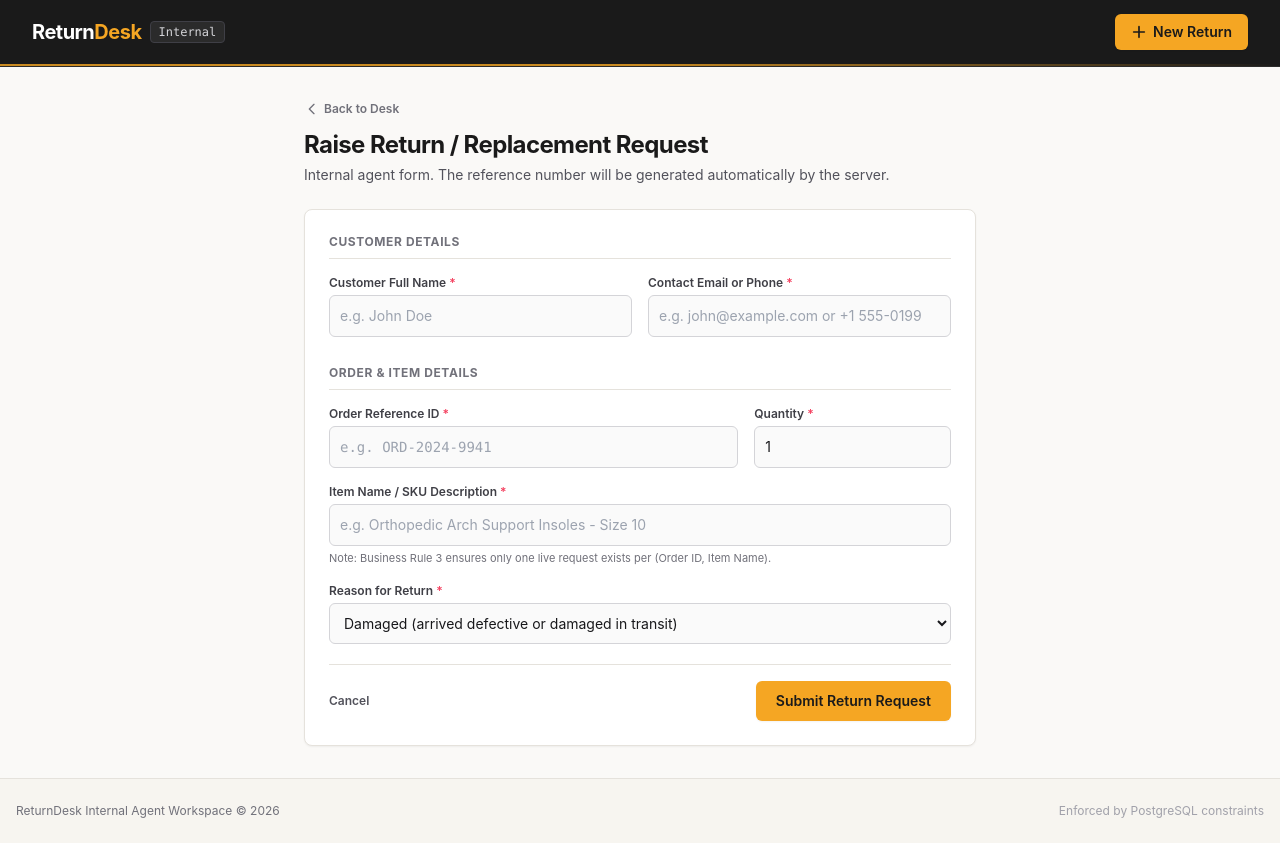
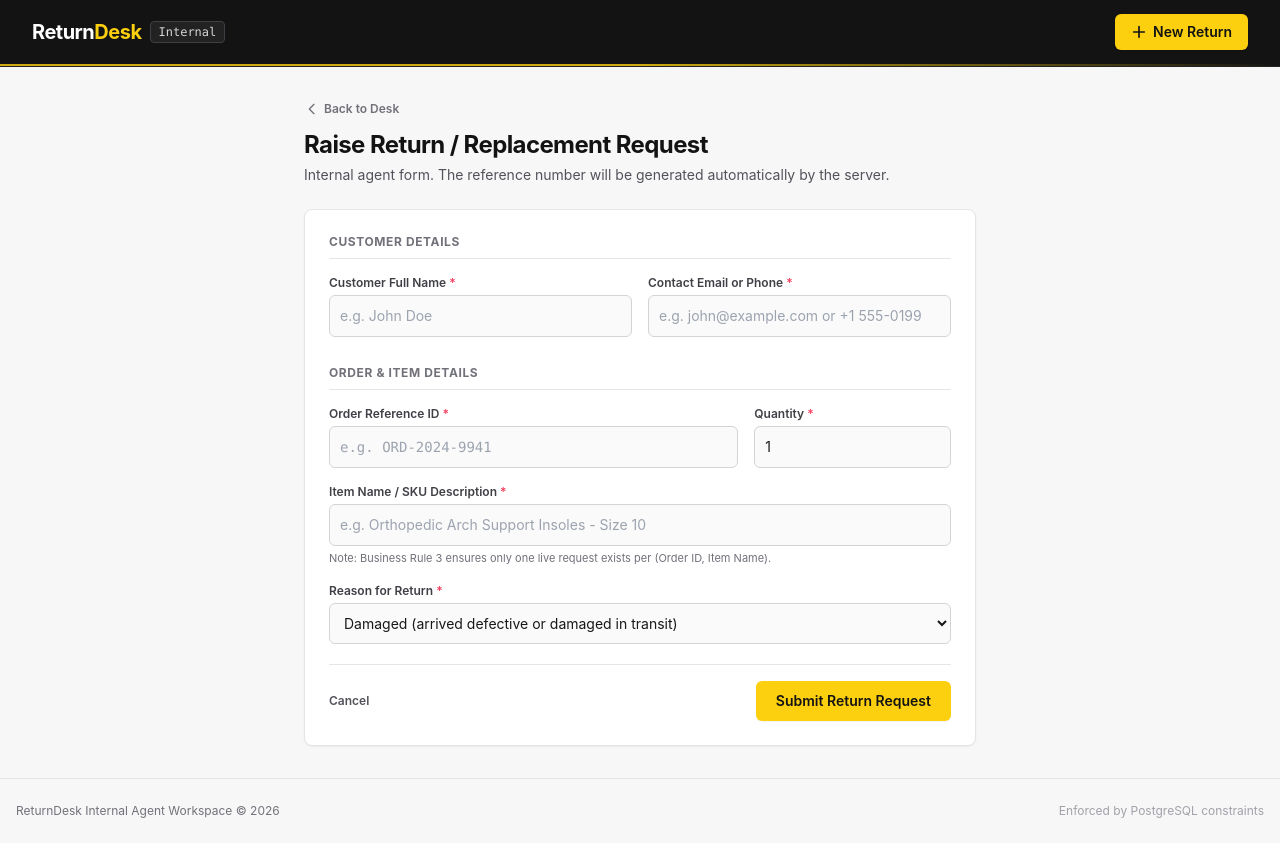
Before and after one commit to parkheegulati/ReturnDesk, a Next.js app: page /requests/new in a window 1280 px wide. Built offline with nearby package versions, Linux system fonts and the light colour scheme.

Commit message:
fix build and config

```diff
--- a/app/globals.css
+++ b/app/globals.css
@@ -7,8 +7,8 @@
 }
 
 body {
-  background-color: #faf9f7;
-  color: #1a1a1a;
+  background-color: #F7F7F7;
+  color: #131313;
   font-family: var(--font-sans);
   min-height: 100vh;
 }
--- a/app/layout.tsx
+++ b/app/layout.tsx
@@ -22,7 +22,7 @@ export default function RootLayout({
         <main className="flex-1 max-w-7xl w-full mx-auto px-4 sm:px-6 lg:px-8 py-6 sm:py-8">
           {children}
         </main>
-        <footer className="border-t border-frido-line py-6 text-center text-xs text-zinc-500 bg-[#f7f5f0]">
+        <footer className="border-t border-frido-line py-6 text-center text-xs text-zinc-500 bg-[#F7F7F7]">
           <div className="max-w-7xl mx-auto px-4 flex flex-col sm:flex-row items-center justify-between gap-2">
             <span>ReturnDesk Internal Agent Workspace &copy; {new Date().getFullYear()}</span>
             <span className="text-zinc-400">Enforced by PostgreSQL constraints</span>
--- a/app/page.tsx
+++ b/app/page.tsx
@@ -294,7 +294,7 @@ export default function RequestsPage() {
             {/* Desktop Table View */}
             <div className="hidden md:block overflow-x-auto">
               <table className="min-w-full divide-y divide-frido-line text-left text-sm">
-                <thead className="bg-[#fcfbf9] text-xs font-semibold text-zinc-600 uppercase tracking-wider select-none">
+                <thead className="bg-[#F7F7F7] text-xs font-semibold text-zinc-600 uppercase tracking-wider select-none">
                   <tr>
                     <th scope="col" className="px-5 py-3.5">
                       <button
@@ -448,7 +448,7 @@ export default function RequestsPage() {
 
         {/* Pagination Footer */}
         {!loading && pagination.total > 0 && (
-          <div className="bg-[#fcfbf9] px-4 py-3 border-t border-frido-line flex flex-col sm:flex-row items-center justify-between gap-3 text-xs text-zinc-600">
+          <div className="bg-[#F7F7F7] px-4 py-3 border-t border-frido-line flex flex-col sm:flex-row items-center justify-between gap-3 text-xs text-zinc-600">
             <div>
               Showing{' '}
               <span className="font-semibold text-zinc-900">
--- a/app/requests/[id]/page.tsx
+++ b/app/requests/[id]/page.tsx
@@ -449,7 +449,7 @@ export default function RequestDetailPage() {
 
           {/* Card: Decision & Resolution (if decided) */}
           {(detail.status === 'approved' || detail.status === 'completed' || detail.resolution) && (
-            <div className="bg-[#fcfbf9] rounded-lg border border-teal-200 p-5 shadow-sm space-y-3">
+            <div className="bg-white rounded-lg border border-teal-200 p-5 shadow-sm space-y-3">
               <h2 className="text-sm font-bold uppercase tracking-wider text-teal-900 pb-2 border-b border-teal-100 flex items-center gap-2">
                 <svg className="w-4 h-4 text-teal-600" fill="none" viewBox="0 0 24 24" stroke="currentColor">
                   <path strokeLinecap="round" strokeLinejoin="round" strokeWidth={2} d="M9 12l2 2 4-4m6 2a9 9 0 11-18 0 9 9 0 0118 0z" />
@@ -519,7 +519,7 @@ export default function RequestDetailPage() {
                 detail.notes.map((note, idx) => (
                   <div
                     key={note.id}
-                    className="p-3 rounded-md bg-[#faf9f7] border border-frido-line text-xs space-y-1"
+                    className="p-3 rounded-md bg-[#F7F7F7] border border-frido-line text-xs space-y-1"
                   >
                     <div className="flex items-center justify-between text-[11px] text-zinc-500">
                       <span className="font-semibold text-zinc-700">Agent Note #{idx + 1}</span>
--- a/components/StatusBadge.tsx
+++ b/components/StatusBadge.tsx
@@ -18,10 +18,10 @@ const STATUS_CONFIG: Record<
   },
   in_review: {
     label: 'In Review',
-    bg: 'bg-amber-50',
-    text: 'text-[#945700]',
-    border: 'border-amber-300',
-    dot: 'bg-amber-500',
+    bg: 'bg-[#FFFBE5]',
+    text: 'text-[#876500]',
+    border: 'border-[#FCD00F]',
+    dot: 'bg-[#FCD00F]',
   },
   approved: {
     label: 'Approved',
--- a/tailwind.config.ts
+++ b/tailwind.config.ts
@@ -10,12 +10,15 @@ const config: Config = {
     extend: {
       colors: {
         frido: {
-          ink: '#1a1a1a',
-          charcoal: '#2b2b2b',
-          amber: '#f5a623',
-          'amber-dark': '#d4890f',
-          cream: '#faf9f7',
-          line: '#e5e2dc',
+          ink: '#131313', // primary text
+          charcoal: '#222222', // secondary dark surfaces
+          amber: '#FCD00F', // brand accent yellow
+          yellow: '#FCD00F', // alias
+          'amber-dark': '#E5BC00', // hover / pressed yellow
+          cream: '#F7F7F7', // page background
+          bg: '#F7F7F7', // alias
+          white: '#FFFFFF', // clean white surfaces
+          line: '#E5E5E5', // hairline borders
         },
       },
     },
```
Also changed, not shown: 1 other file (tests, documents, lock files or other folders).
